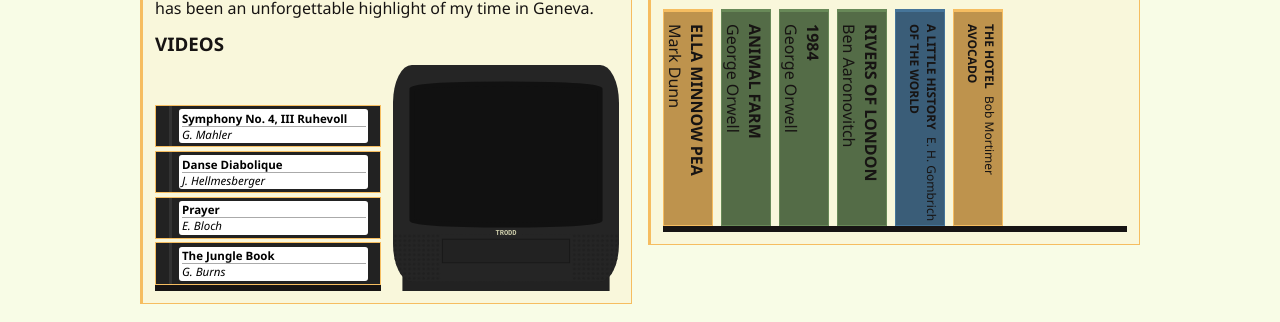
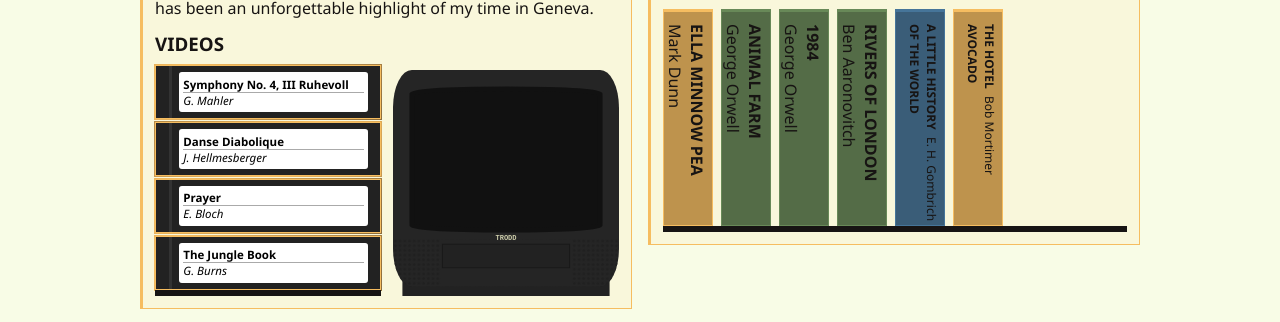
Before and after one commit to vtrodd/vtrodd.github.io, an Astro site: page /hobbies in a window 1280 px wide. Shown: the part 857-1179 px from the top of the page. Built offline with nearby package versions, Linux system fonts and the light colour scheme; Astro itself is replaced by a stand-in of ours.

Commit message:
styles updated a bit and border on vhs tapes added

```diff
--- a/src/pages/hobbies.astro
+++ b/src/pages/hobbies.astro
@@ -203,9 +203,14 @@
         </ul>
       </article>
     </section>
+    <script>
+      document
+        .querySelectorAll<HTMLLIElement>("[data-video]")
+        .forEach((a) => (a.style.animationDelay = `${Math.random() * 15}s`));
+    </script>
     <script is:inline>
       const initVideoShelfDnD = () => {
-        const tapes = document.querySelectorAll(".video-shelf > li[data-video]");
+        const tapes = document.querySelectorAll<HTMLLIElement>(".video-shelf > li[data-video]");
         const slot = document.getElementById("vhs-slot");
         const player = document.getElementById("tv-player");
         if (!slot || !player || tapes.length === 0) return;
--- a/src/styles/hobbies.scss
+++ b/src/styles/hobbies.scss
@@ -272,8 +272,8 @@
   display: flex;
   flex-direction: column;
   justify-content: center;
-  font-size: clamp(0.52rem, 1vw, 0.72rem);
-  padding: 0.25em 1em 0.25em 2em;
+  font-size: clamp(0.52rem, 1.1vw, 0.72rem);
+  padding: 2.5% 1em 2.5% 10%;
 
   aspect-ratio: 65 / 12;
   cursor: grab;
@@ -285,7 +285,7 @@
   >div {
     background: #fff;
     color: #000;
-    padding: 0.15em 0.25em;
+    padding: 2.5%;
     border-radius: 0.25em;
     display: flex;
     flex-direction: column;
@@ -301,6 +301,37 @@
       font-size: 1em;
       font-style: italic;
     }
+  }
+
+  position: relative;
+  &::before {
+    content: "";
+    position: absolute;
+    inset: -2px;
+    overflow: hidden;
+    background: linear-gradient(135deg,
+        var(--primary) 0%,
+        var(--highlight) 50%,
+        var(--primary) 100%);
+    background-size: 400%;
+    background-position: -200% 0%;
+    animation: shine 5s ease-in-out infinite;
+    animation-delay: inherit;
+    pointer-events: none;
+    z-index: -1;
+  }
+
+  @keyframes shine {
+    0% {
+      background-position: -200% 0%;
+    }
+    100% {
+      background-position: 200% 0%;
+    }
+  }
+
+  &:hover::before {
+    display: none;
   }
 
 }
```
